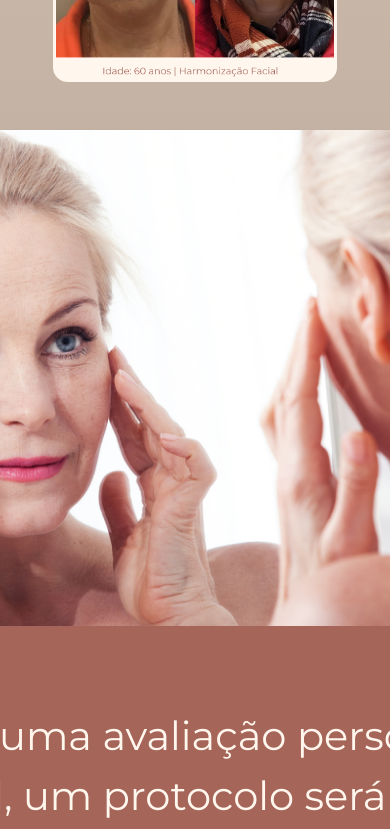
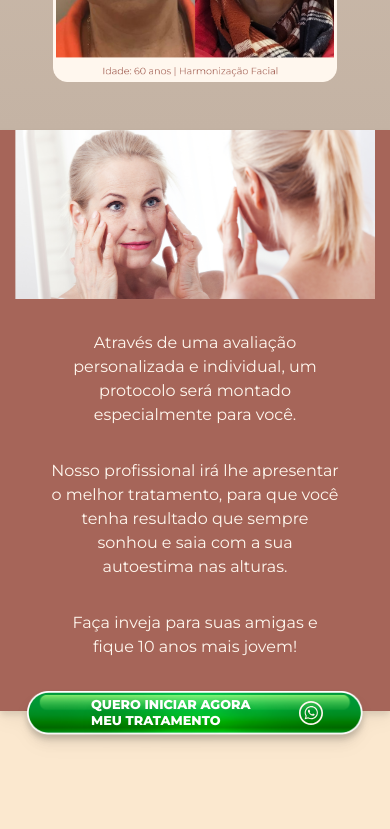
Before and after one commit to guisdarocha/clinicasalomao, a React (Vite) app in the folder clinica-salomao/: page / in a window 390 px wide. Shown: the part 5160-5989 px from the top of the page. Built offline with nearby package versions, Linux system fonts and the light colour scheme; a web font is replaced by a local one.

Commit message:
iniciado responsividade mobile

```diff
--- a/clinica-salomao/src/components/Avaliacao/Avaliacao.tsx
+++ b/clinica-salomao/src/components/Avaliacao/Avaliacao.tsx
@@ -1,12 +1,13 @@
 import senhora from '../../assets/senhora.png'
 import whats from '../../assets/whats.svg'
+import botao from '../../assets/botao.png'
 
 const Avaliacao = () => {
     return (
     <>
     <div className='bg-vermelho-madeira drop-shadow-lg h-auto'>
 
-        <div className='flex justify-center items-center mx-auto max-w-[1080px] '>
+        <div className='flex justify-center items-center mx-auto max-w-[360px] '>
             <div className='grid grid-col-2'>
 
 
@@ -14,23 +15,24 @@ const Avaliacao = () => {
 
                         <div className='flex justify-center items-center mx-auto'>
 
-                            <img src={senhora} alt="" className='max-w-[68rem] max-h-[31rem]' />
+                            <img src={senhora} alt="" className='max-w-[22.5rem] max-h-auto' />
                         </div>
 
-                        <div className="text-center justify-center items-center mx-auto  pt-[5rem] w-[53rem]">
-                            <p className='text-[2.5rem] text-creme-claro font-mont '>Através de uma avaliação personalizada e individual, um protocolo será montado especialmente para você.</p>
-                            <p className='text-[2.5rem] pt-[2rem] text-creme-claro font-mont '>Nosso profissional irá lhe apresentar o melhor tratamento, para que você tenha resultado que sempre sonhou e saia com a sua autoestima nas alturas.</p>
-                            <p className='text-[2.5rem] pt-[2rem] text-creme-claro font-mont '>Faça inveja para suas amigas e fique 10 anos mais jovem!</p>
+                        <div className="text-center justify-center items-center mx-auto  pt-[2rem] w-[18rem]">
+                            <p className='text-[1rem] text-creme-claro font-mont '>Através de uma avaliação personalizada e individual, um protocolo será montado especialmente para você.</p>
+                            <p className='text-[1rem] pt-[2rem] text-creme-claro font-mont '>Nosso profissional irá lhe apresentar o melhor tratamento, para que você tenha resultado que sempre sonhou e saia com a sua autoestima nas alturas.</p>
+                            <p className='text-[1rem] pt-[2rem] text-creme-claro font-mont '>Faça inveja para suas amigas e fique 10 anos mais jovem!</p>
                         </div>
 
-                                <div className='pt-[5rem] -mb-[2rem] flex justify-center '>
-                                    <a href='https://wa.me/5511997173432?text=Gostaria de saber mais sobre a Estética Salomão'>
-                                            <button className='flex justify-center items-center mx-auto bg-gradient-to-r from-whats-escuro via-whats to-whats-escuro border-4 border-branco drop-shadow-lg cursor-pointer px-[4rem] pt-[1rem] pb-[1rem] rounded-[8rem] hover:shadow-dentro hover:shadow-creme hover:transition-all hover:ease-out hover:duration-700'>
-                                                <span className='text-[2.1rem] font-mont font-extrabold w-[48rem] text-center drop-shadow-lg text-branco leading-tight uppercase hover:text-[2.2rem] hover:w-[51rem] hover:transition-all hover:ease-out hover:duration-700'>Quero fazer uma avaliação gratuita</span>
-                                                <img src={whats} alt="" className='pl-[1rem] self-center '/>
-                                            </button>
-                                    </a>
-                                </div>
+                        <div className='flex justify-center items-center pt-[2rem] -mb-6 '>
+                            <a href='https://wa.me/5511997173432?text=Gostaria de saber mais sobre a Estética Salomão'>
+                                <button className='flex justify-center items-center mx-auto cursor-pointer drop-shadow-lg '>
+                                    <img src={botao} alt="" className='relative w-[21rem] hover:w-[22rem] hover:shadow-dentro hover:shadow-creme hover:transition-all hover:ease-out hover:duration-700'/>
+                                    <span className='absolute pr-[1rem] text-[0.8rem] text-left w-[13rem] font-mont font-extrabold drop-shadow-lg leading-tight text-branco uppercase'>Quero iniciar agora meu tratamento</span>
+                                    <img src={whats} alt="" className='absolute right-10 w-[1.5rem] h-auto  self-center '/>
+                                </button>
+                            </a>
+                        </div>
                 </div>
             </div>
 
```
